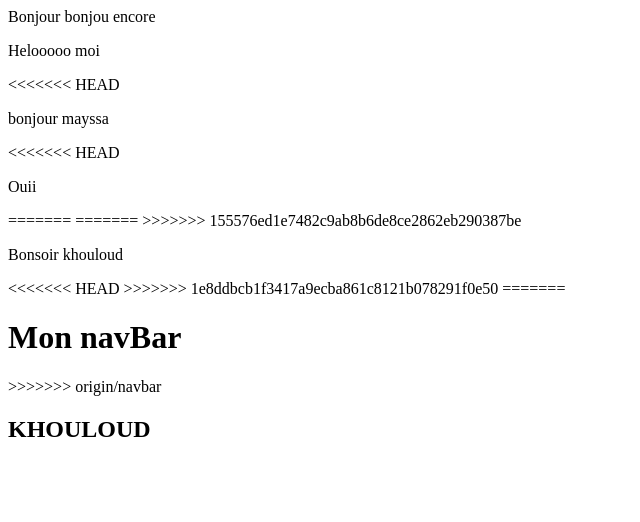
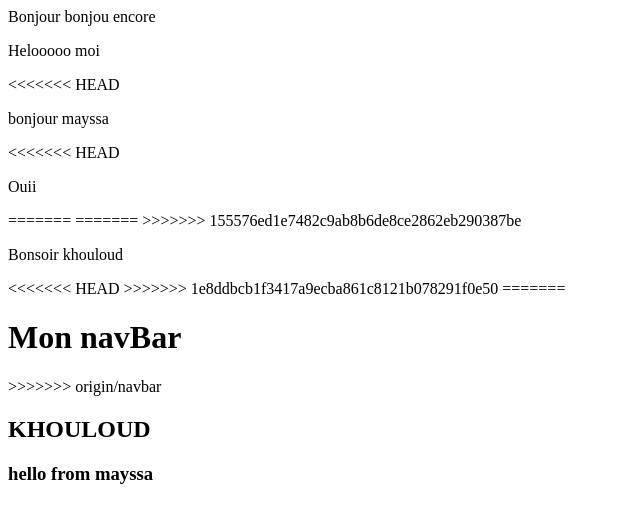
Before and after one commit to Khouloud-Mhamdi/super-projet, a plain HTML site: page Essai-/index.html in a window 1280 px wide. Shown: the whole page, without its empty margins (0-640 px from the left). Drawn offline with Linux system fonts and the light colour scheme.

Commit message:
heyy from mayssa

```diff
--- a/Essai-/index.html
+++ b/Essai-/index.html
@@ -20,5 +20,6 @@
     <h1> Mon navBar </h1>
 >>>>>>> origin/navbar
 <h2> KHOULOUD </h2>
+<h3>hello from mayssa </h3>
 </body>
 </html>
```
